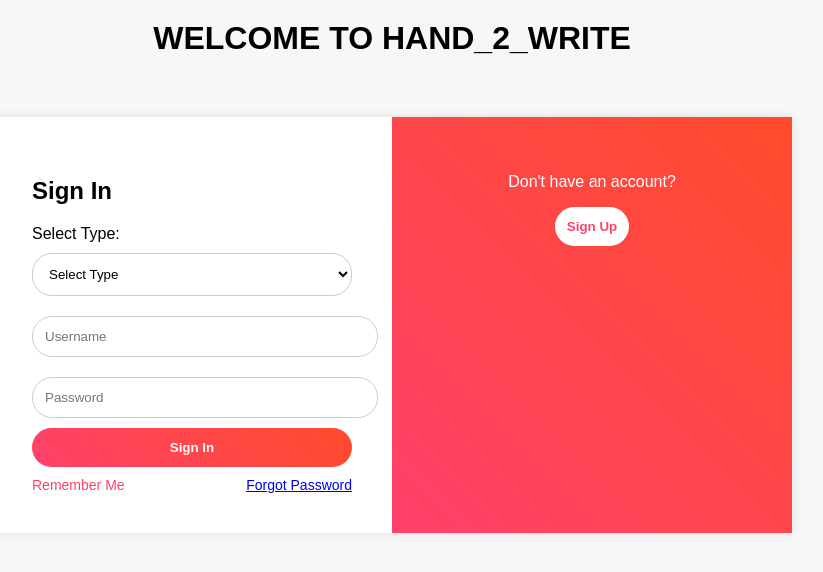
After one commit to hackghosst001/Hand_2_Write, a Flask app: page /login in a window 1280 px wide. The commit adds this page. Shown: the top 572 px of the page, without its empty margins (248-1071 px from the left). Run offline with Flask 3, Linux system fonts and the light colour scheme.

Commit message:
i had added new login and signup page to and connect backend to database.
Signed-off-by: Ansu_Raj <ansuraj1998rks@gmail.com>

```diff
--- a/app.py
+++ b/app.py
@@ -1,29 +1,53 @@
-# Import Section
-from flask import Flask, render_template, request, redirect
+from flask import Flask, render_template, request, redirect, flash, url_for, session
 from pymongo import MongoClient
 
 app = Flask(__name__)
+app.secret_key = 'secret123'  # Needed for flashing messages
 
-# Connect to local MongoDB
 client = MongoClient('mongodb://localhost:27017/')
-db = client['hand_2_write']  # Database name
+db = client['hand_2_write']
 
-# Home route - shows the form/page
 @app.route('/')
 def index():
     return render_template('index.html')
 
-# Route to test DB connection
-@app.route('/db')
-def test_db():
-    return "MongoDB connected successfully!"
+@app.route('/signup')
+def signup():
+    return render_template('signup.html')
 
-# Route to handle form submission (POST)
+@app.route('/login')
+def login():
+    return render_template('login.html')
+
 @app.route('/add_user', methods=['POST'])
 def add_user():
     data = request.form.to_dict()
-    db.users.insert_one(data)  # Insert into 'users' collection
-    return "User added successfully!"  # Or redirect back with a message
+    if data['password'] != data['confirm_password']:
+        flash("Passwords do not match!", "error")
+        return redirect(url_for('signup'))
+
+    db.users.insert_one(data)
+    flash("Your information was submitted successfully!", "success")
+    return redirect(url_for('signup'))
+
+@app.route('/login', methods=['POST'])
+def login_user():
+    username = request.form['username']
+    password = request.form['password']
+    user_type = request.form['type']  # Updated to receive dropdown value
+
+    user = db.users.find_one({"username": username, "password": password, "type": user_type})
+    if user:
+        name = user.get('name', 'User')
+        return render_template("welcome.html", name=name)
+    else:
+        flash("Invalid credentials or user type!", "error")
+        return redirect(url_for('login'))
+
+@app.route('/welcome')
+def welcome():
+    name = session.get('name', 'User')
+    return render_template('welcome.html', name=name)
 
 if __name__ == '__main__':
     app.run(debug=True)
--- /dev/null
+++ b/templates/login.html
@@ -0,0 +1,112 @@
+<!DOCTYPE html>
+<html lang="en">
+<head>
+    <meta charset="UTF-8">
+    <title>Login | Hand_2_Write</title>
+    <style>
+        body {
+            font-family: Arial, sans-serif;
+            margin: 0;
+            background-color: #f7f7f7;
+        }
+        .container {
+            display: flex;
+            max-width: 800px;
+            margin: 60px auto;
+            box-shadow: 0 0 10px rgba(0,0,0,0.1);
+        }
+        .form-box, .welcome-box {
+            flex: 1;
+            padding: 40px;
+        }
+        .form-box {
+            background-color: white;
+        }
+        .welcome-box {
+            background: linear-gradient(45deg, #ff416c, #ff4b2b);
+            color: white;
+            text-align: center;
+        }
+        .form-box h2, .welcome-box h2 {
+            margin-bottom: 20px;
+        }
+        select, input[type="text"], input[type="password"] {
+            width: 100%;
+            padding: 12px;
+            margin: 10px 0;
+            border-radius: 20px;
+            border: 1px solid #ccc;
+            background: white;
+        }
+        button {
+            width: 100%;
+            padding: 12px;
+            border: none;
+            background: linear-gradient(45deg, #ff416c, #ff4b2b);
+            color: white;
+            font-weight: bold;
+            border-radius: 20px;
+            cursor: pointer;
+        }
+        .extra {
+            display: flex;
+            justify-content: space-between;
+            font-size: 14px;
+            margin-top: 10px;
+        }
+        .remember {
+            color: #ff416c;
+        }
+        .flash {
+            color: green;
+            font-weight: bold;
+        }
+    </style>
+</head>
+<body>
+
+<h1 style="text-align:center; margin-top:20px;">WELCOME TO HAND_2_WRITE</h1>
+
+<div class="container">
+    <div class="form-box">
+        <h2>Sign In</h2>
+
+        <!-- Flash Messages -->
+        {% with messages = get_flashed_messages() %}
+        {% if messages %}
+            <div class="flash">{{ messages[0] }}</div>
+        {% endif %}
+        {% endwith %}
+
+        <!-- Login Form -->
+        <form method="POST" action="/login">
+            <label for="type">Select Type:</label>
+            <select name="type" id="type" required>
+                <option value="" disabled selected>Select Type</option>
+                <option value="Disabled Candidate">Disabled Candidate</option>
+                <option value="Writer">Writer</option>
+            </select>
+
+            <input type="text" name="username" placeholder="Username" required>
+            <input type="password" name="password" placeholder="Password" required>
+
+            <button type="submit">Sign In</button>
+
+            <div class="extra">
+                <span class="remember">Remember Me</span>
+                <a href="#">Forgot Password</a>
+            </div>
+        </form>
+    </div>
+
+    <!-- Signup Section -->
+    <div class="welcome-box">
+        <p>Don't have an account?</p>
+        <a href="/signup">
+            <button style="width:auto; background: white; color:#ff416c;">Sign Up</button>
+        </a>
+    </div>
+</div>
+
+</body>
+</html>
```
Also changed, not shown: templates/index.html (+8 -5 lines), templates/signup.html (added, +196 -0 lines).
